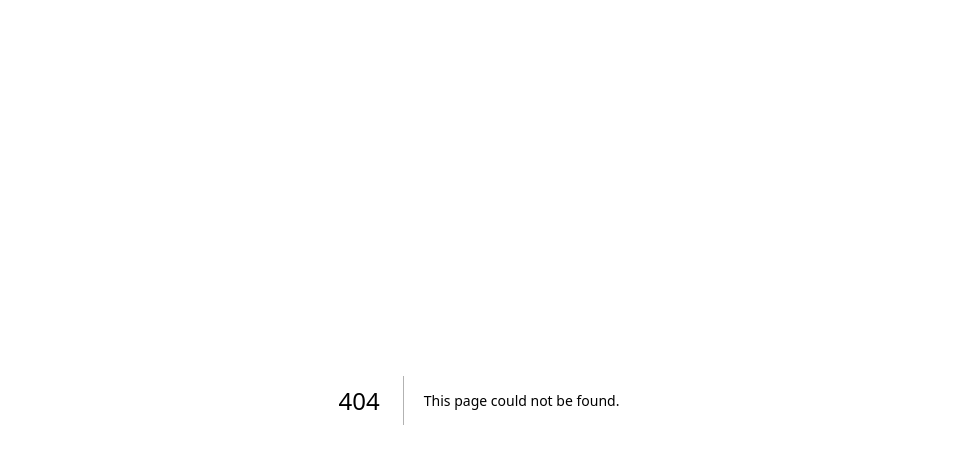
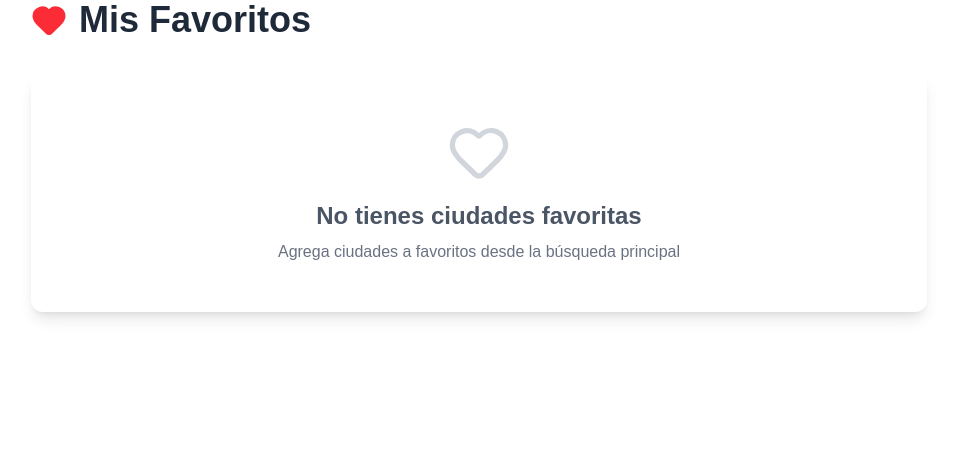
Before and after one commit to SantiagoLo23/app, a Next.js app: page /favorites in a window 1280 px wide. Before the commit this address had no page. Shown: the top 464 px of the page, without its empty margins (161-1117 px from the left). Built offline with nearby package versions, Linux system fonts and the light colour scheme.

Commit message:
Se creo el layout de la pagina de favoritos

```diff
--- /dev/null
+++ b/app/favorites/page.tsx
@@ -0,0 +1,93 @@
+"use client";
+import { useEffect, useState } from "react";
+import { useRouter } from "next/navigation";
+import { FavoriteCity } from "@/types/weather";
+import { getFavorites, removeFavorite } from "@/lib/favorites";
+import { Heart, Trash2, MapPin } from "lucide-react";
+
+export default function FavoritosPage() {
+  const [favorites, setFavorites] = useState<FavoriteCity[]>([]);
+  const router = useRouter();
+
+  useEffect(() => {
+    setFavorites(getFavorites());
+  }, []);
+
+  const handleRemove = (cityId: number) => {
+    removeFavorite(cityId);
+    setFavorites(getFavorites());
+  };
+
+  const handleViewWeather = (city: FavoriteCity) => {
+    // Redirigir al home y pasar datos mediante query params
+    router.push(
+      `/?city=${encodeURIComponent(city.name)}&lat=${city.latitude}&lon=${
+        city.longitude
+      }`
+    );
+  };
+
+  return (
+    <div className="max-w-4xl mx-auto">
+      <div className="flex items-center gap-3 mb-8">
+        <Heart size={36} className="text-red-500" fill="currentColor" />
+        <h1 className="text-4xl font-bold text-gray-800">Mis Favoritos</h1>
+      </div>
+
+      {favorites.length === 0 ? (
+        <div className="bg-white rounded-xl shadow-lg p-12 text-center">
+          <Heart size={64} className="mx-auto mb-4 text-gray-300" />
+          <h2 className="text-2xl font-semibold text-gray-600 mb-2">
+            No tienes ciudades favoritas
+          </h2>
+          <p className="text-gray-500">
+            Agrega ciudades a favoritos desde la búsqueda principal
+          </p>
+        </div>
+      ) : (
+        <div className="grid gap-4 md:grid-cols-2">
+          {favorites.map((city) => (
+            <div
+              key={city.id}
+              className="bg-white rounded-xl shadow-lg p-6 hover:shadow-xl transition-shadow"
+            >
+              <div className="flex items-start justify-between mb-4">
+                <div className="flex items-start gap-3">
+                  <MapPin
+                    className="text-blue-500 flex-shrink-0 mt-1"
+                    size={24}
+                  />
+                  <div>
+                    <h3 className="text-xl font-bold text-gray-800">
+                      {city.name}
+                    </h3>
+                    <p className="text-gray-600">{city.country}</p>
+                    <p className="text-xs text-gray-400 mt-1">
+                      Agregado:{" "}
+                      {new Date(city.addedAt).toLocaleDateString("es-ES")}
+                    </p>
+                  </div>
+                </div>
+
+                <button
+                  onClick={() => handleRemove(city.id)}
+                  className="p-2 text-red-500 hover:bg-red-50 rounded-lg transition-colors"
+                  title="Eliminar de favoritos"
+                >
+                  <Trash2 size={20} />
+                </button>
+              </div>
+
+              <button
+                onClick={() => handleViewWeather(city)}
+                className="w-full bg-blue-500 hover:bg-blue-600 text-white font-semibold py-2 px-4 rounded-lg transition-colors"
+              >
+                Ver clima
+              </button>
+            </div>
+          ))}
+        </div>
+      )}
+    </div>
+  );
+}
```
